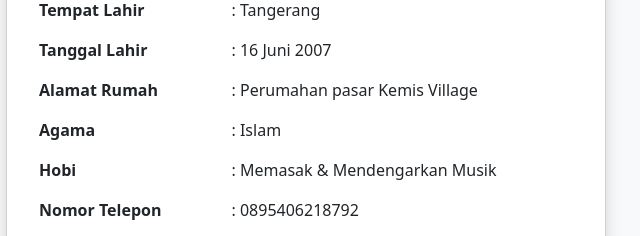
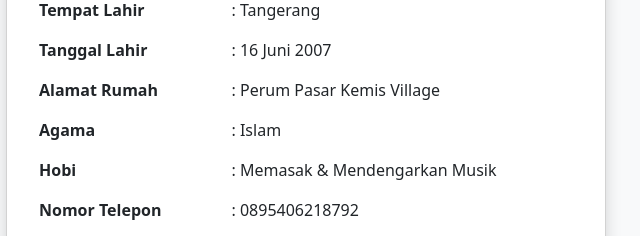
Before and after one commit to viantikade-sketch/viaaa-profile, a plain HTML site: page biodata.html in a window 1280 px wide. Shown: the part 343-579 px from the top of the page, 334-974 px from the left. Drawn offline with nearby package versions, Linux system fonts and the light colour scheme.

Commit message:
Update biodata.html

```diff
--- a/biodata.html
+++ b/biodata.html
@@ -39,7 +39,7 @@
                 </tr>
                 <tr>
                     <td class="fw-bold">Alamat Rumah</td>
-                    <td>: Perumahan pasar Kemis Village</td>
+                    <td>: Perum Pasar Kemis Village</td>
                 </tr>
                 <tr>
                     <td class="fw-bold">Agama</td>
```
